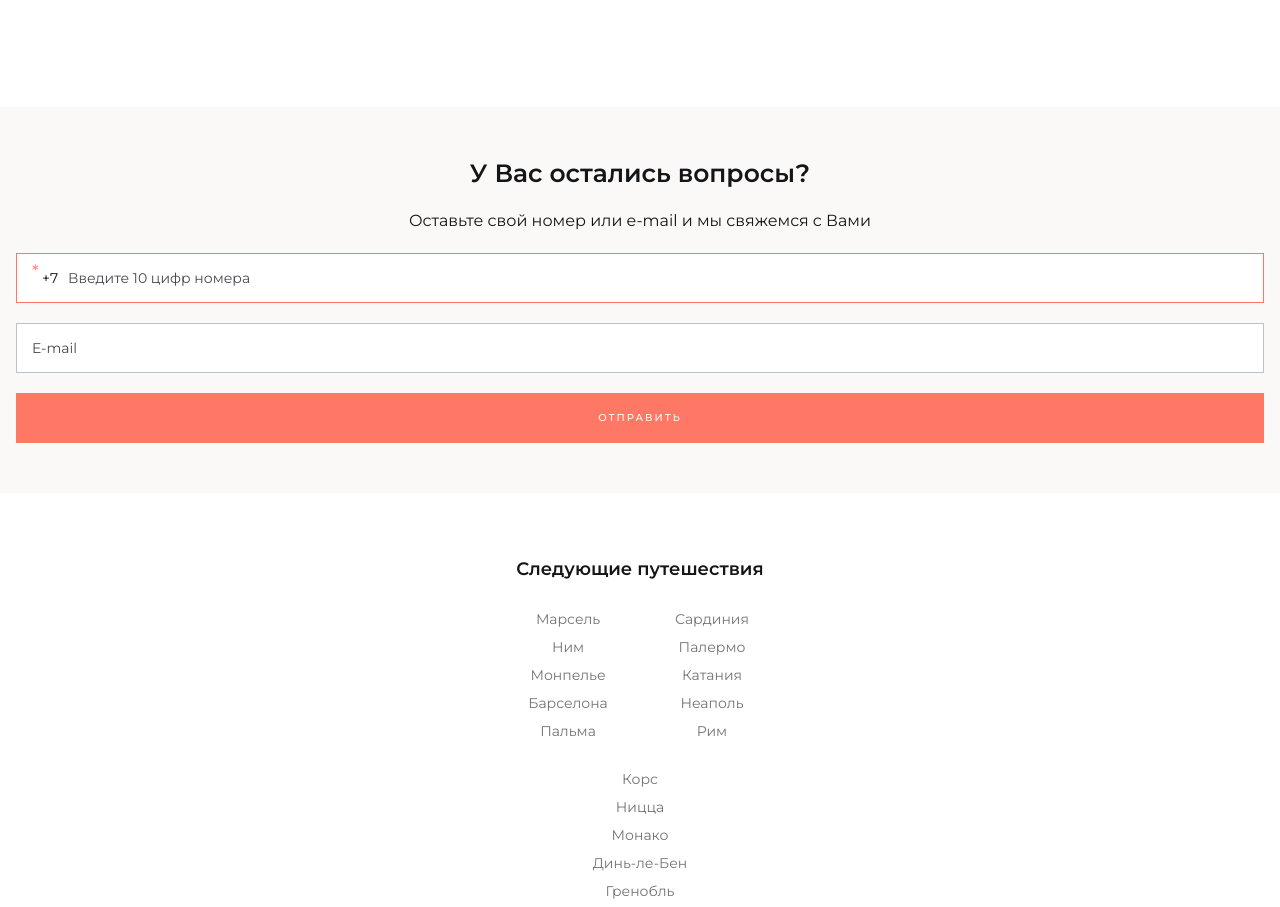
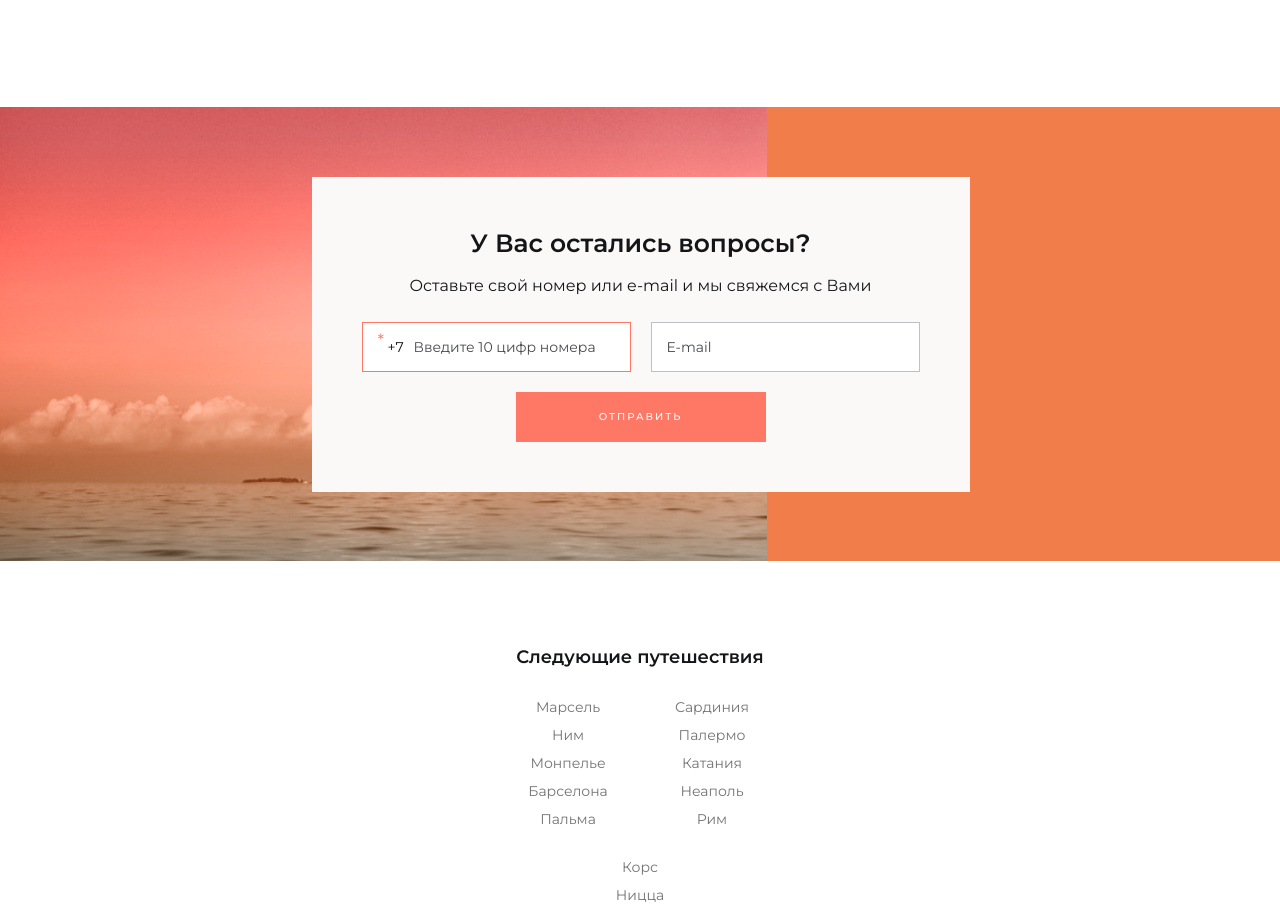
Before and after one commit to andrew28051985/travel-around-europe, a website: page source/index.html in a window 1280 px wide. Shown: the part 4020-4927 px from the top of the page. Drawn offline with nearby package versions, Linux system fonts and the light colour scheme; files that its build step writes are made by us from their sources; files whose address does not match are found by name.

Commit message:
ADD: adaptation view tablet for section questions

```diff
--- a/source/index.html
+++ b/source/index.html
@@ -392,6 +392,7 @@
 
       <section class="questions">
         <div class="questions__wrapper">
+          <div class="questions__container">
             <h2 class="questions__title">
               У Вас остались вопросы?
             </h2>
@@ -411,6 +412,7 @@
                 отправить
               </button>
             </form>
+          </div>
         </div>
       </section>
 
--- a/source/sass/blocks/form.scss
+++ b/source/sass/blocks/form.scss
@@ -33,6 +33,10 @@
     color: $title-dark;
     cursor: pointer;
 
+    @media (min-width: $tablet-width) {
+      flex-basis: 269px;
+    }
+
     &:invalid {
       border: 1px solid $basik-accent;
     }
@@ -44,6 +48,12 @@
   &__button {
     border: none;
     outline: none;
+
+    @media (min-width: $tablet-width) {
+      width: 250px;
+      margin-left: auto;
+      margin-right: auto;
+    }
   }
 
   &__invalid {
--- a/source/sass/blocks/questions.scss
+++ b/source/sass/blocks/questions.scss
@@ -1,9 +1,28 @@
 .questions {
   margin-bottom: 60px;
+
+  @media (min-width: $tablet-width) {
+    margin-bottom: 80px;
+  }
 
   &__wrapper {
     padding: 50px 16px;
     background-color: $second-light;
+
+    @media (min-width: $tablet-width) {
+      padding: 70px 54px 69px 55px;
+      background: $accent-hover url("../img/question-bg-medium.jpg") no-repeat;
+    }
+  }
+
+  &__container {
+    @media (min-width: $tablet-width) {
+      width: 658px;
+      margin: 0 auto;
+      padding: 50px;
+      box-sizing: border-box;
+      background-color: $second-light;
+    }
   }
 
   &__title {
@@ -13,6 +32,10 @@
     font-weight: 600;
     line-height: 32px;
     color: $link-dark;
+
+    @media (min-width: $tablet-width) {
+      margin-bottom: 15px;
+    }
   }
 
   &__text {
@@ -20,5 +43,18 @@
     margin-bottom: 20px;
     line-height: 24px;
     color: $link-dark;
+
+    @media (min-width: $tablet-width) {
+      margin-bottom: 24px;
+    }
+  }
+
+  &__form {
+    @media (min-width: $tablet-width) {
+      display: flex;
+      flex-wrap: wrap;
+      justify-content: space-between;
+      align-items: center;
+    }
   }
 }
```
Also changed, not shown: README.md, source/img/question-bg-medium.jpg (added). Lines whose indentation alone changed are shown as unchanged.
